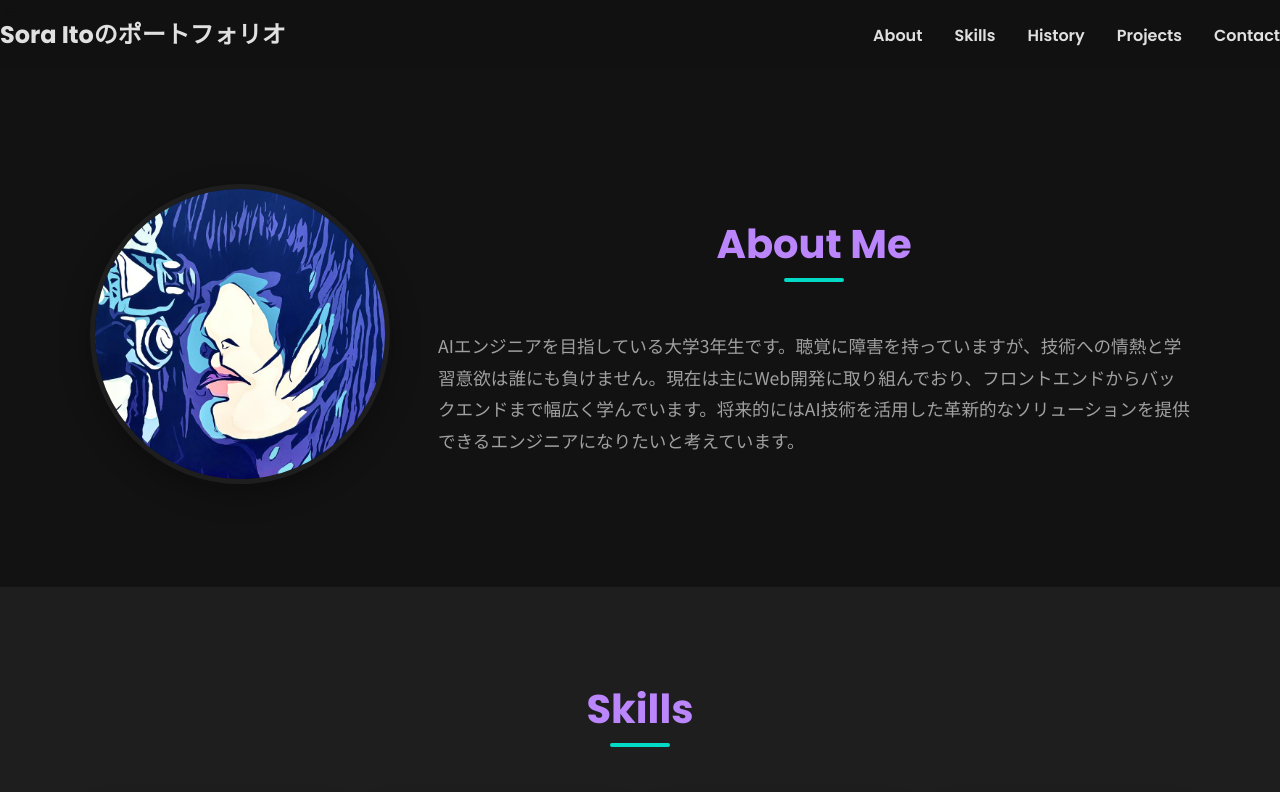
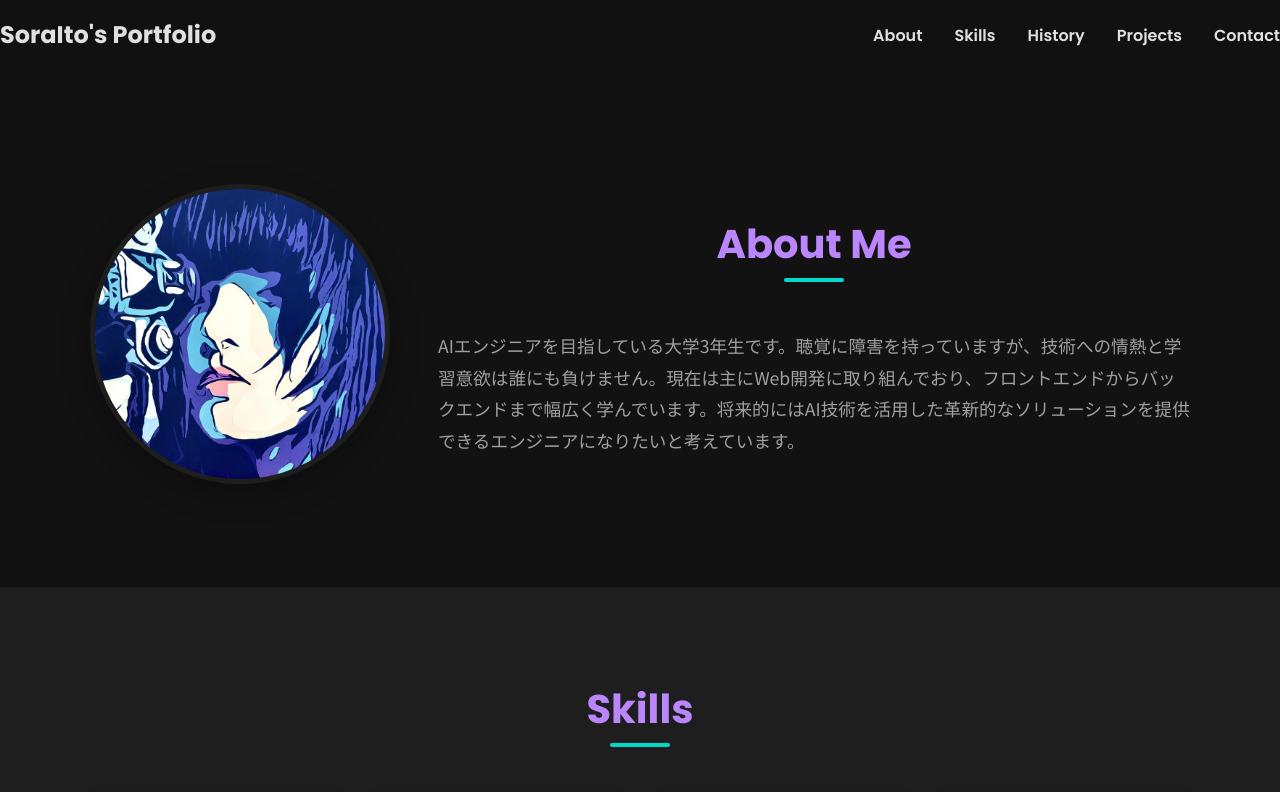
Before and after one commit to sava110/portfolio, a plain HTML site: page index.html in a window 1280 px wide. Shown: the top 792 px of the page. Drawn offline with Linux system fonts and the light colour scheme; some packages are replaced by stand-ins of ours.

Commit message:
change web icon & web title

```diff
--- a/index.html
+++ b/index.html
@@ -3,17 +3,17 @@
  <head>
   <meta charset="UTF-8">
   <meta name= "viewport" content="width=device-width, initial-scale=1.0">
-  <title>WCB Fashion Collection</title>
+  <title>SoraIto's Portfolio</title>
   <link rel="stylesheet" href="https://unpkg.com/ress/dist/ress.min.css">
   <link rel="preconnect" href="https://fonts.googleapis.com">
   <link rel="preconnect" href="https://fonts.gstatic.com" crossorigin>
   <link href="https://fonts.googleapis.com/css2?family=Oswald:wght@600&display=swap" rel="stylesheet">
   <link rel="stylesheet" href="css/styles.css">
   <script src="js/script.js" defer></script>
-  <link rel="icon" href="images/favicon.svg" type="image/svg+xml">
+  <link rel="icon" href="images/icon.jpeg" type="image/svg+xml">
     <meta charset="UTF-8">
     <meta name="viewport" content="width=device-width, initial-scale=1.0">
-    <title>SoraItoのポートフォリオ - Portfolio</title>
+    <title>SoraIto's Portfolio</title>
     <link rel="preconnect" href="https://fonts.googleapis.com">
     <link rel="preconnect" href="https://fonts.gstatic.com" crossorigin>
    <link href="https://fonts.googleapis.com/css2?family=Noto+Sans+JP:wght@400;700&family=Poppins:wght@600;700&display=swap" rel="stylesheet">
@@ -25,7 +25,7 @@
   </div>
     <header class="header">
         <div class="header-container">
-            <a href="#" class="header-logo">Sora Itoのポートフォリオ</a>
+            <a href="#" class="header-logo">SoraIto's Portfolio</a>
             <nav class="header-nav">
                 <ul>
                     <li><a href="#about">About</a></li>
```
